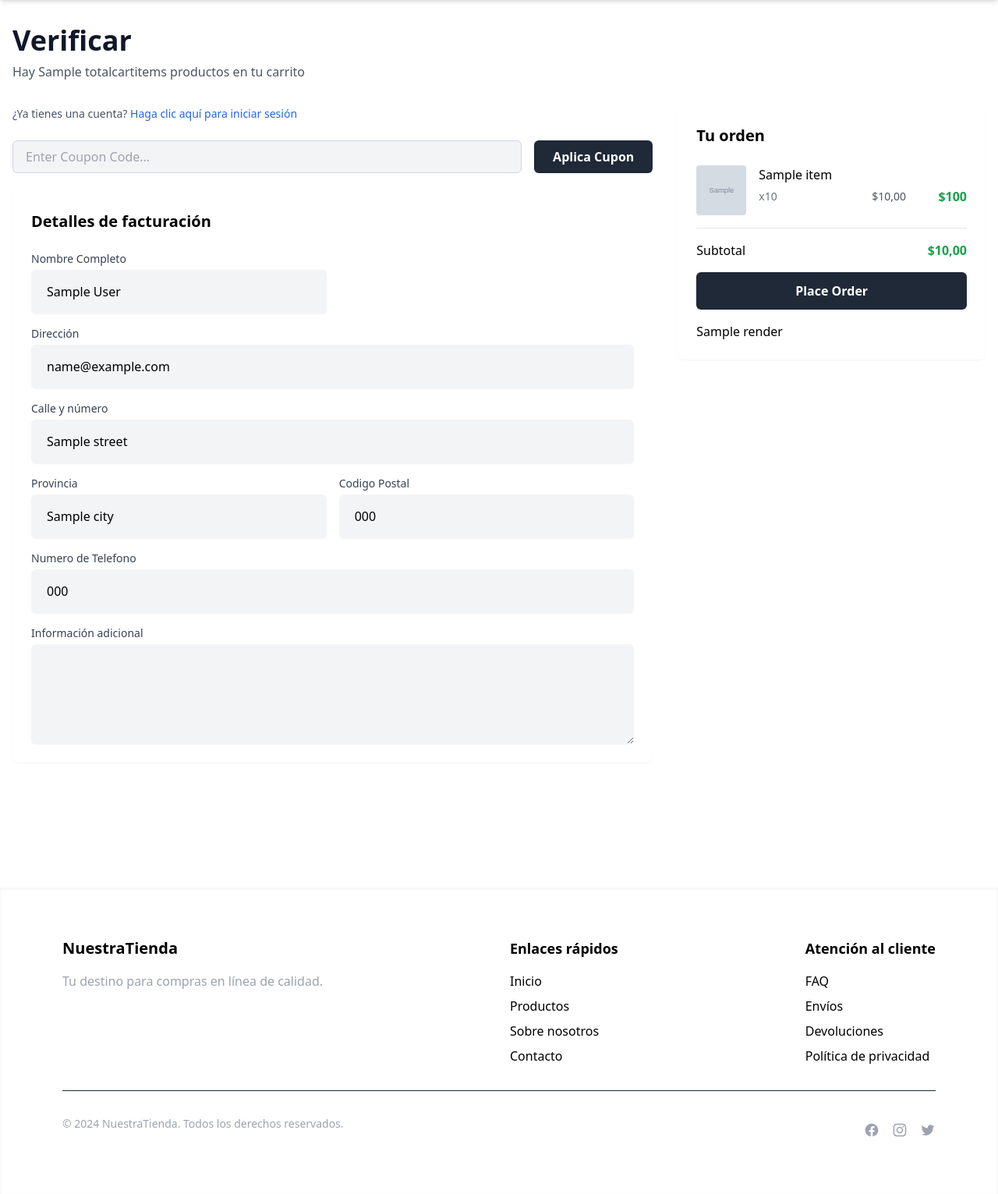
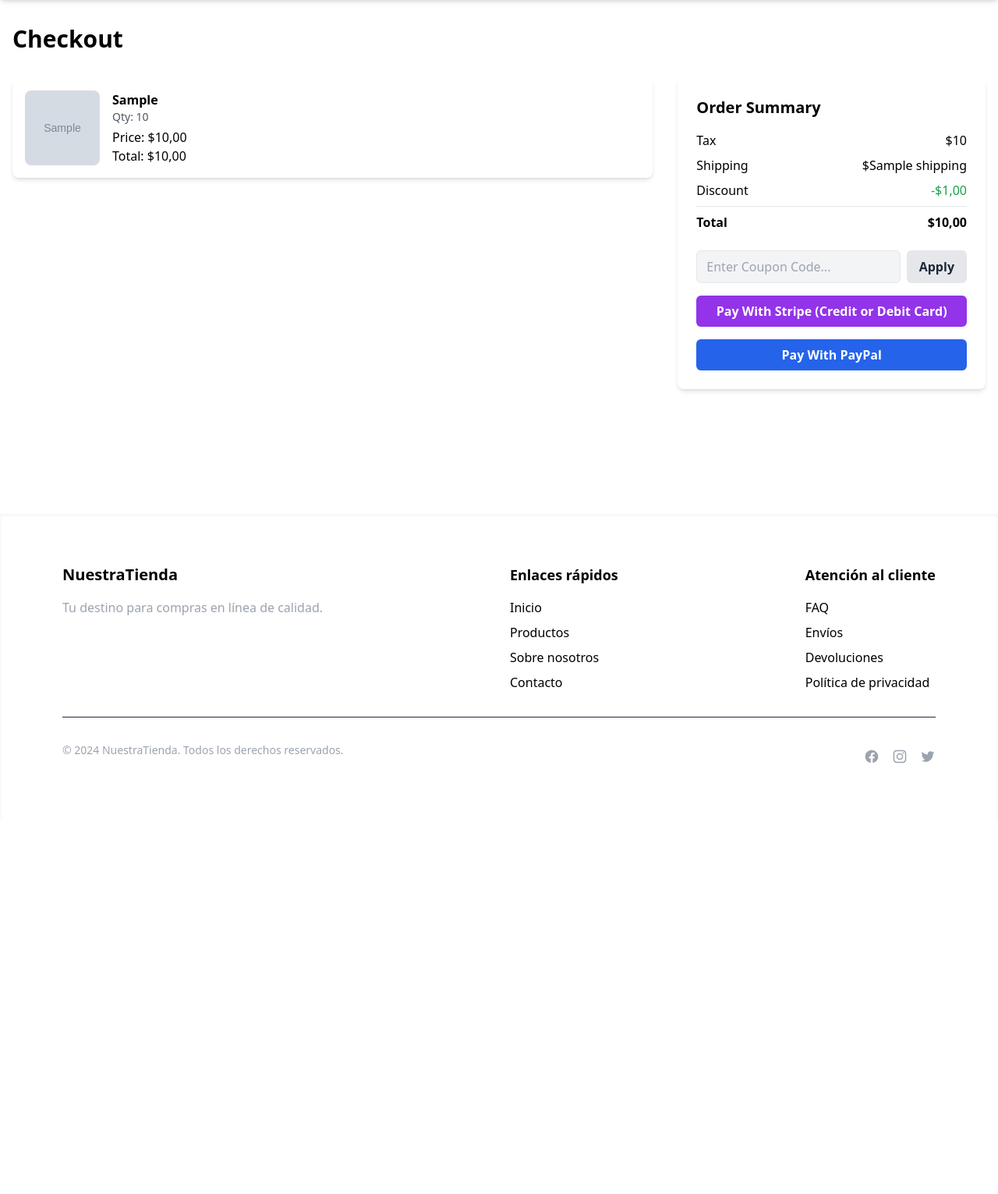
Before and after one commit to BenjaminMehrez/Ecommerce, a Django app: template a_store/templates/a_store/checkout.html in a window 1280 px wide. Shown: the part 64-1595 px from the top of the page at 78% size. After the commit the page ends 1043 px from the top, so only its background shows below. Run offline with Django 5.2, Linux system fonts and the light colour scheme; tables that the repository leaves empty hold one stand-in row (values such as "Sample post"); the template is opened without the code that fills it: values that come from a table or form of the project are taken from there, most other values are stand-ins (such as "Sample title", 1, 10 or a date in 2020); grey boxes marked "Sample" are stand-in pictures; parts of the project's set-up code (start-up, migrations or seed data) failed here and were passed over; some libraries are stand-ins or nearby versions.

Commit message:
update checkout

```diff
--- a/a_store/templates/a_store/checkout.html
+++ b/a_store/templates/a_store/checkout.html
@@ -2,12 +2,73 @@
 
 {% block content %}
 
-<div class="container mx-auto px-4 py-8 max-w-7xl">
+<div class="container mx-auto px-4 py-8">
+    <h1 class="text-3xl font-bold mb-8">Checkout</h1>
+    <div class="grid gap-8 md:grid-cols-2 lg:grid-cols-3">
+        <div class="lg:col-span-2">
+            <div class="space-y-4">
+                {% for item in order_items %}
+                    <div class="bg-white rounded-lg shadow-md p-4 flex items-center gap-4">
+                        <img src="{{ item.image }}" alt="{{ item.name }}" class="w-24 h-24 object-cover rounded-lg">
+                        <div class="flex-1">
+                            <h3 class="font-semibold">{{ item.item }}</h3>
+                            <div class="text-sm text-gray-600">Qty: {{ item.qty }}</div>
+                            <div class="mt-1">Price: ${{ item.price }}</div>
+                            <div class="font-medium">Total: ${{ item.total }}</div>
+                        </div>
+                    </div>
+                {% endfor %}
+            </div>
+        </div>
+        <div>
+            <div class="bg-white rounded-lg shadow-md p-6">
+                <h2 class="text-xl font-semibold mb-4">Order Summary</h2>
+                <div class="space-y-2">
+                    <div class="flex justify-between">
+                        <span>Tax</span>
+                        <span>${{ tax }}</span>
+                    </div>
+                    <div class="flex justify-between">
+                        <span>Shipping</span>
+                        <span>${{ shipping }}</span>
+                    </div>
+                    <div class="flex justify-between">
+                        <span>Discount</span>
+                        <span class="text-green-600">-${{ order.saved }}</span>
+                    </div>
+                    <hr class="my-4">
+                    <div class="flex justify-between font-semibold">
+                        <span>Total</span>
+                        <span>${{ order.price }}</span>
+                    </div>
+                </div>
+                <div class="mt-6 space-y-4">
+                    <div class="flex gap-2">
+                        <input type="text" placeholder="Enter Coupon Code..." class="flex-1 px-3 py-2 border rounded-md">
+                        <button class="px-4 py-2 bg-gray-200 text-gray-800 rounded-md hover:bg-gray-300">Apply</button>
+                    </div>
+                    <button class="w-full py-2 bg-purple-600 text-white rounded-md hover:bg-purple-700">
+                        Pay With Stripe (Credit or Debit Card)
+                    </button>
+                    <button class="w-full py-2 bg-blue-600 text-white rounded-md hover:bg-blue-700">
+                        Pay With PayPal
+                    </button>
+                </div>
+            </div>
+        </div>
+    </div>
+</div>
+
+
+
+
+
+
+<!-- <div class="container mx-auto px-4 py-8 max-w-7xl">
     <h1 class="text-4xl font-semibold text-gray-900 mb-2">Verificar</h1>
     <p class="text-gray-600 mb-8">Hay {{ totalcartitems }} producto{{ totalcartitems|pluralize }} en tu carrito</p>
 
     <div class="grid grid-cols-1 lg:grid-cols-3 gap-8">
-        <!-- Left Column - Form -->
         <div class="lg:col-span-2">
             <div class="mb-6">
                 <p class="text-sm text-gray-600">¿Ya tienes una cuenta?
@@ -24,64 +85,13 @@
                 </button>
             </div>
 
-            <div class="bg-white p-6 rounded-lg shadow-sm">
-                <h2 class="text-xl font-semibold mb-6">Detalles de facturación</h2>
-                <form method="post" action="" class="space-y-4">
-                    {% csrf_token %}
-                    <div class="grid grid-cols-1 md:grid-cols-2 gap-4">
-                        <div>
-                            <label for="first_name" class="block text-sm font-medium text-gray-700">Nombre Completo</label>
-                            <input type="text" id="first_name" name="first_name" required value="{{ active_address.full_name }}"
-                                class="mt-1 block w-full rounded-md border-gray-300 shadow-sm focus:border-blue-500 focus:ring-blue-500">
-                        </div>
-                    </div>
-
-                    <div>
-                        <label for="address" class="block text-sm font-medium text-gray-700">Dirección</label>
-                        <input type="text" id="address" name="address" required value="{{ active_address.email }}"
-                            class="mt-1 block w-full rounded-md border-gray-300 shadow-sm focus:border-blue-500 focus:ring-blue-500">
-                    </div>
-
-                    <div>
-                        <label for="address2" class="block text-sm font-medium text-gray-700">Calle y número</label>
-                        <input type="text" id="address2" name="address2" value="{{ active_address.street }}"
-                            class="mt-1 block w-full rounded-md border-gray-300 shadow-sm focus:border-blue-500 focus:ring-blue-500">
-                    </div>
-
-                    <div class="grid grid-cols-1 md:grid-cols-2 gap-4">
-                        <div>
-                            <label for="city" class="block text-sm font-medium text-gray-700">Provincia</label>
-                            <input type="text" id="city" name="city" required value="{{ active_address.city }}"
-                                class="mt-1 block w-full rounded-md border-gray-300 shadow-sm focus:border-blue-500 focus:ring-blue-500">
-                        </div>
-                        <div>
-                            <label for="postcode" class="block text-sm font-medium text-gray-700">Codigo Postal</label>
-                            <input type="text" id="postcode" name="postcode" required value="{{ active_address.zipcode }}"
-                                class="mt-1 block w-full rounded-md border-gray-300 shadow-sm focus:border-blue-500 focus:ring-blue-500">
-                        </div>
-                    </div>
-
-                    <div>
-                        <label for="phone" class="block text-sm font-medium text-gray-700">Numero de Telefono</label>
-                        <input type="tel" id="phone" name="phone" required value="{{ active_address.mobile }}"
-                            class="mt-1 block w-full rounded-md border-gray-300 shadow-sm focus:border-blue-500 focus:ring-blue-500">
-                    </div>
-
-                    <div>
-                        <label for="notes" class="block text-sm font-medium text-gray-700">Información adicional</label>
-                        <textarea id="notes" name="notes" rows="4"
-                            class="mt-1 block w-full rounded-md border-gray-300 shadow-sm focus:border-blue-500 focus:ring-blue-500"></textarea>
-                    </div>
-                </form>
-            </div>
         </div>
 
-        <!-- Right Column - Order Summary -->
         <div class="lg:col-span-1">
             <div class="bg-white p-6 rounded-lg shadow-sm">
                 <h2 class="text-xl font-semibold mb-6">Tu orden</h2>
                 <div class="space-y-4">
-                    <!-- Product 1 -->
+
                      {% for product_id, item in cart_data.items %}
                     <div class="flex items-start space-x-4">
                         <img src="{{ item.image }}" alt="{{ item.image }}" class="w-16 h-16 object-cover rounded">
@@ -115,6 +125,6 @@
             </div>
         </div>
     </div>
-</div>
+</div> -->
 
 {% endblock %}
```
